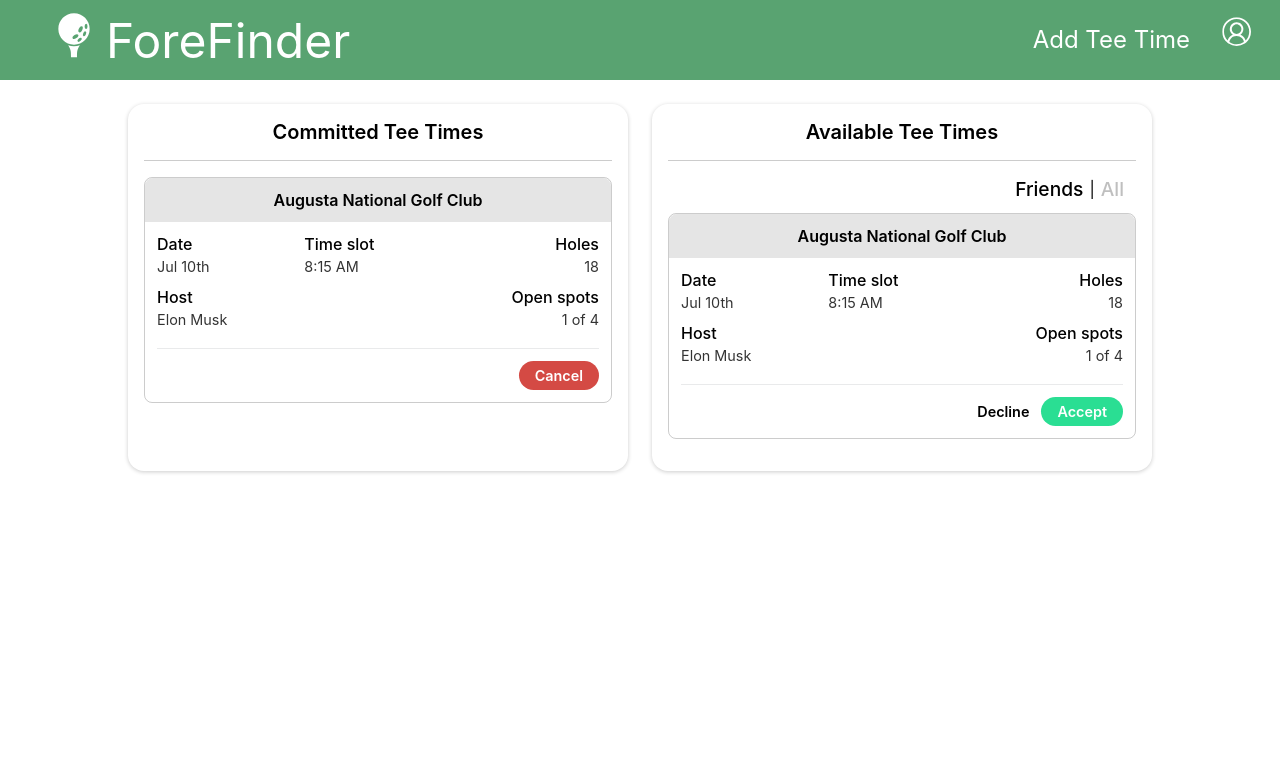
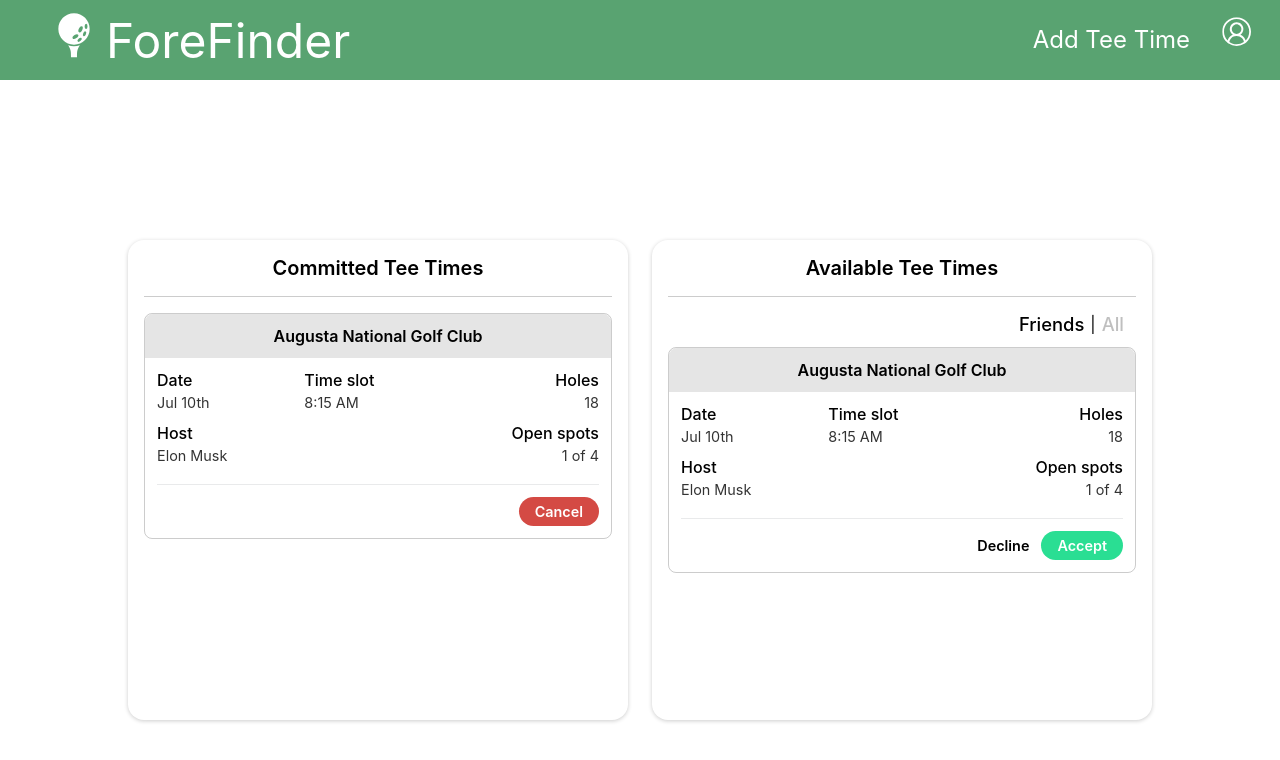
Before and after one commit to foreFinder/fore-finder-fe, a React (Create React App) app: page / in a window 1280 px wide. Shown: the top 760 px of the page. Built offline with nearby package versions, Linux system fonts and the light colour scheme.

Commit message:
Update positioning of ttcon, center for tablet+

```diff
--- a/src/components/Dashboard/Dashboard.css
+++ b/src/components/Dashboard/Dashboard.css
@@ -1,13 +1,19 @@
 .dashboard {
+  width: 100%;
   padding: 16px;
 }
 
 @media only screen and (min-width: 768px) {
   .dashboard {
+    height: 100%;
+    display: flex;
+    flex-direction: column;
+    justify-content: center;
     padding: 24px;
   }
 
   .tt-containers {
+    width: 100%;
     max-width: 1024px;
     display: grid;
     grid-template-columns: 1fr 1fr;
--- a/src/components/TeeTimeContainer/TeeTimeContainer.js
+++ b/src/components/TeeTimeContainer/TeeTimeContainer.js
@@ -12,7 +12,9 @@
   margin-bottom: 24px;
 
   @media only screen and (min-width: 768px) {
+    height: 480px;
     align-items: center;
+    margin-bottom: unset;
     padding: 16px 16px 32px 16px;
     border-radius: 16px;
     box-shadow: 0 1px 4px rgba(0, 0, 0, .2);
@@ -43,7 +45,7 @@
     background-color: unset;
     padding: unset;
     border: unset;
-    font-size: 1.2em;
+    font-size: 1.15em;
     font-weight: 500;
     cursor: pointer;
   }
--- a/src/index.css
+++ b/src/index.css
@@ -8,6 +8,18 @@
   box-sizing: border-box;
 }
 
+html {
+  height: 100%;
+}
+
+body {
+  height: 100%;
+}
+
+#root {
+  height: 100%;
+}
+
 code {
   font-family: source-code-pro, Menlo, Monaco, Consolas, 'Courier New',
     monospace;
```
